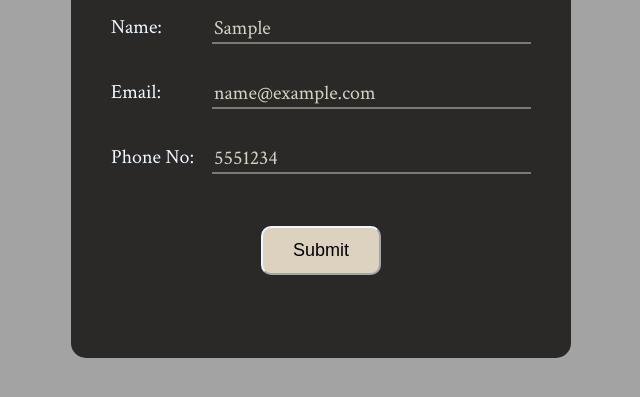
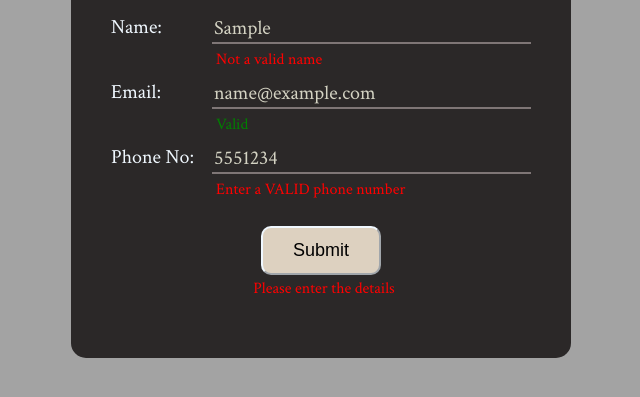
Before and after one commit to variable25/Form-Validation, a plain HTML site: page index.html in a window 1280 px wide. Both pictures are taken after typing "Sample", "name@example.com", "5551234" into the empty fields and a click on the button "Submit". Shown: the part 395-792 px from the top of the page, without its empty margins (319-959 px from the left). Drawn offline with Linux system fonts and the light colour scheme.

Commit message:
Added Submission Mechanism

```diff
--- a/app.js
+++ b/app.js
@@ -27,12 +27,12 @@ let validateEmail = () => {
         emailError.style.color = 'red'
         return false
     }
-    if (!email.match(/^[\w.+_]+@[A-Za-z0-9]+(\.[A-Za-z0-9]+)*\.[A-Za-z]{2,}$/)) {
+    if (!email.match(/^[\w.+-]+@[A-Za-z0-9-]+(\.[A-Za-z0-9-]+)*\.[A-Za-z]{2,}$/)) {
         emailError.innerHTML = 'Not a valid email format'
         emailError.style.color = 'red'
         return false
     }
-    emailError.innerHTML = 'valid'
+    emailError.innerHTML = 'Valid'
     emailError.style.color = 'green'
     return true
 }
@@ -53,3 +53,19 @@ let validatePhone = () => {
     phoneError.style.color = 'green'
     return true
 }
+
+let validateSubmit = () => {
+    let nameCheck = validateName()
+    let emailCheck = validateEmail()
+    let phoneCheck = validatePhone()
+
+    if (nameCheck && emailCheck && phoneCheck) {
+        submitError.innerHTML = 'Successfully Submitted'
+        submitError.style.color = 'green'
+        window.location.href = 'https://www.youtube.com/watch?v=dQw4w9WgXcQ'
+    }
+    else{
+        submitError.innerHTML = 'Please enter the details'
+        submitError.style.color = 'red'
+    }
+}
--- a/index.html
+++ b/index.html
@@ -27,7 +27,7 @@
             <input type="tel" class="form-input" placeholder="Enter your Phone Number here" id="phone-input" onkeyup="validatePhone()">
             <span id="phone-error"></span>
         </div>
-        <button>Submit</button>
+        <button onclick="validateSubmit()">Submit</button>
         <span id="submit-error"></span>
 
     </div>
```
